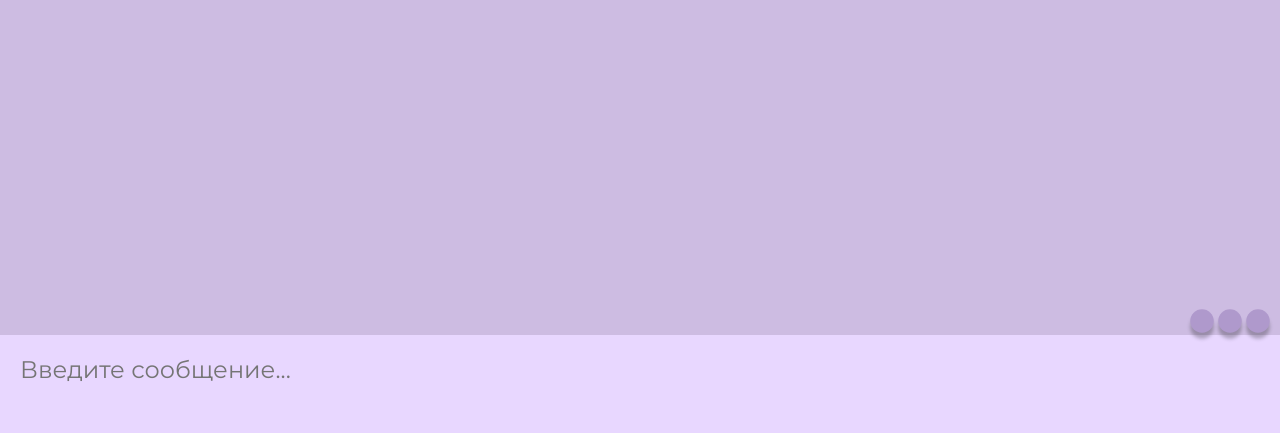
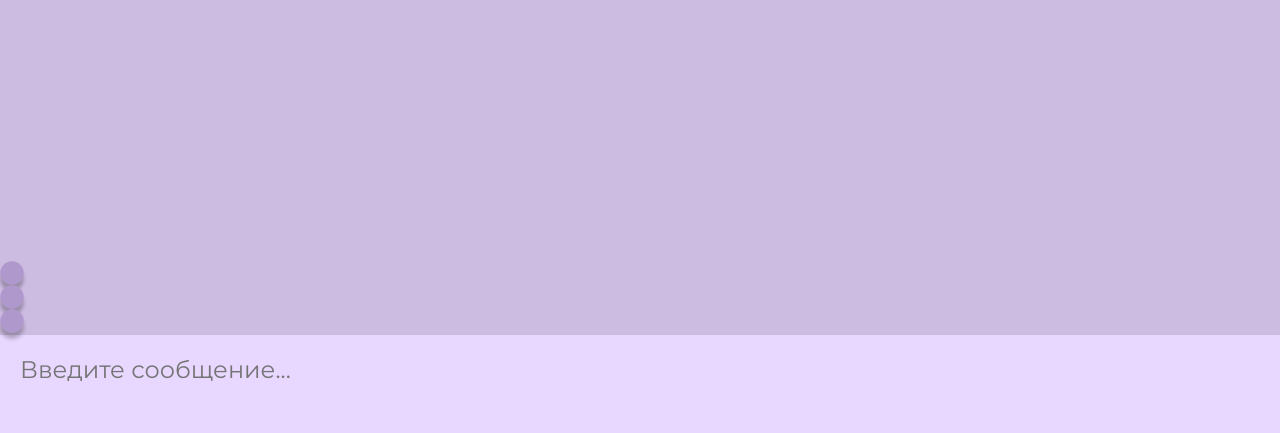
Before and after one commit to falbue/Live-Message, a Flask app: page /chat/1 in a window 1280 px wide. Shown: the part 367-800 px from the top of the page. Run offline with Flask 3, Linux system fonts and the light colour scheme; some libraries are stand-ins or nearby versions.

Commit message:
Чуть улучшены стили для проверки

```diff
--- a/static/css/main.css
+++ b/static/css/main.css
@@ -65,15 +65,17 @@ button,
 button>i,
 .button>i{font-size: 1.2rem}
 
-.sup-buttons {
+nav {
 	position: fixed;
-	inset: auto 10px 100px auto;
+	inset: auto auto 100px auto;
 	will-change: transform;
 	z-index: 100;
 	display: flex;
 	align-items: center;
 	justify-content: space-between;
+	width: 96%;
 	gap: 4px;
+	margin-right: auto;
 }
 
 .notification {
@@ -159,7 +161,7 @@ code {
 .block-code {
 	background-color: black;
 	border-radius: 12px;
-	width: 90%;
+	width: 100%;
 	padding: 2px 6px;
 	box-sizing: border-box;
 }
@@ -230,9 +232,6 @@ code {
 }
 
 #videoContainer {
-    position: fixed;
-    top: 10px;
-    right: 10px;
     display: flex;
     flex-direction: column;
     gap: 10px;
@@ -250,13 +249,9 @@ code {
     transition: all 0.3s ease;
 }
 
-#localVideo.mini, #remoteVideo.mini {
-    position: fixed;
-    top: 10px;
-    right: 10px;
+video{
     width: 160px;
     height: 90px;
-    z-index: 1100;
 }
 
 #localVideo.fullscreen, #remoteVideo.fullscreen {
--- a/templates/chat.html
+++ b/templates/chat.html
@@ -4,10 +4,6 @@
 
 {% block content %}
 <main>
-    <div class="chat">
-        <p id="displayMessage"><b></b></p>
-
-        <!-- Элементы для звонков -->
     <div id="incomingCall" class="hidden">
         <div class="call-notification">
             <p>Входящий <span id="callType">видео</span> вызов</p>
@@ -18,22 +14,27 @@
         </div>
     </div>
 
+    <div class="chat">
+        <p id="displayMessage"><b></b></p>
+    </div>
+
+    <textarea id="inputMessage" placeholder="Введите сообщение..." inputmode="text"></textarea>
+
+    <nav>
         <div id="videoContainer" class="hidden">
             <video id="localVideo" autoplay muted playsinline></video>
             <video id="remoteVideo" autoplay playsinline></video>
         </div>
 
+        <div>
             <div id="callControls" class="hidden">
                 <button id="endCall" class="call-btn end"><i class="iconoir-call-end"></i></button>
             </div>
-    </div>
-
-    <textarea id="inputMessage" placeholder="Введите сообщение..." inputmode="text"></textarea>
-    <div class="sup-buttons">
             <button id="audioCallButton"><i class="iconoir-microphone"></i></button>
             <button id="videoCallButton"><i class="iconoir-camera"></i></button>
             <button id="shareButton"><i class="iconoir-share-android"></i></button>
         </div>
+    </nav>
 </main>
 
 <script src="{{ url_for('static', filename='scripts/chat.js') }}"></script>
```
Lines whose indentation alone changed are shown as unchanged.
